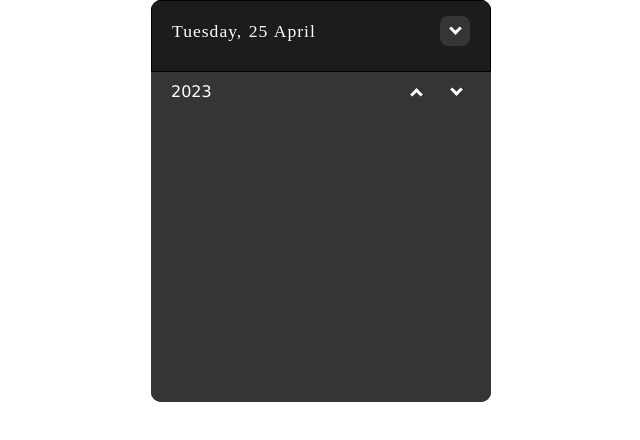
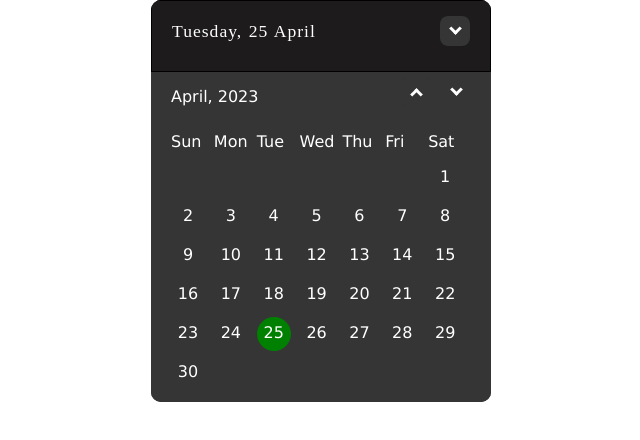
Before and after one commit to lusifer65/Windows_Calender, a React app: page / in a window 1280 px wide. Both pictures are taken after a click on the button 774 px from the left and 31 px from the top of the page. Shown: the whole page, without its empty margins (319-959 px from the left). Built offline with nearby package versions, Linux system fonts and the light colour scheme.

Commit message:
state management using react-redux

```diff
--- a/App.js
+++ b/App.js
@@ -1,32 +1,21 @@
-import React, { useState } from "react";
+import React from "react";
 import ReactDOM from "react-dom/client";
-import Month from "./Component/card/Card";
-import { DaysInMonth, weekDays } from "./constant";
-
+import { Provider } from "react-redux";
+import Card from "./Component/card/Card";
+import Year from "./Component/Display/Year";
+import TitleBar from "./Component/DisplayOption/TitleBar";
+import store from "./redux/Store";
 import "./style.css";
-import Display from "./Component/DisplayBlock/Display";
 
 const App = () => {
-  let date = new Date();
-  const [isOpen, setOpen] = useState(false);
   return (
-    <div className="container">
-      <div className="currentDate">
-        <p>
-          {weekDays[date.getDay()]}, {date.getDate() + " "}
-          {Object.keys(DaysInMonth)[date.getMonth()]}
-        </p>
-        <button
-          onClick={() => {
-            setOpen(!isOpen);
-          }}
-        >
-          <i className={`arrow ${isOpen ? "down" : "up"}`}></i>
-        </button>
+    <Provider store={store}>
+      <div className="container">
+        <TitleBar />
+        <Card />
+        <Year />
       </div>
-      {/* <Month isOpen={isOpen} /> */}
-      <Display isOpen={isOpen}/>
-    </div>
+    </Provider>
   );
 };
 
--- /dev/null
+++ b/Component/Display/Year.js
@@ -0,0 +1,16 @@
+import React, { useEffect, useState } from 'react'
+
+const Year = () => {
+
+    const [year,setYear]=useState("");
+    useEffect(()=>{
+        let date=new Date()
+        setYear(date.getFullYear())
+    },[])
+
+  return (
+    <div>{Year}</div>
+  )
+}
+
+export default Year
--- a/Component/DisplayBlock/Display.js
+++ b/Component/DisplayBlock/Display.js
@@ -1,15 +1,45 @@
 import React, { useState } from "react";
 import "./displayStyle.css";
 import { DaysInMonth } from "../../constant";
+import { useDispatch, useSelector } from "react-redux";
 
 const Display = () => {
-  const [year, setYear] = useState(2023);
+  const year = useSelector((state) => state.year);
+  const dispatch = useDispatch();
   let months = Object.keys(DaysInMonth);
-  const changeYear = (value) => {
-    setYear(year + value);
-  };
 
   const DisplayMonth = () => (
+    <>
+      <div className="month">
+        <p className="paraWithCursor">{year}</p>
+        <div className="btn">
+          <button
+            onClick={() => {
+              changeYear(-1);
+            }}
+          >
+            <i className="arrow up"></i>
+          </button>
+          <button
+            onClick={() => {
+              changeYear(1);
+            }}
+          >
+            <i className="arrow down"></i>
+          </button>
+        </div>
+      </div>
+      <div className="allMonth">
+        {months.map((item, index) => (
+          <div onClick={() => {}}>
+            <p>{item.substring(0, 3)}</p>
+          </div>
+        ))}
+      </div>
+    </>
+  );
+
+  const DisplayYear = () => (
     <>
       <div className="month">
         <p>{year}</p>
@@ -19,56 +49,24 @@ const Display = () => {
               changeYear(-1);
             }}
           >
-            <i class="arrow up"></i>
+            <i className="arrow up"></i>
           </button>
           <button
             onClick={() => {
               changeYear(1);
             }}
           >
-            <i class="arrow down"></i>
+            <i className="arrow down"></i>
           </button>
         </div>
       </div>
-      <div className="allMonth">
-        {months.map((item) => (
-          <div>
-            <p>{item.substring(0, 3)}</p>
-          </div>
-        ))}
-      </div>
+      <div className="allMonth"></div>
     </>
   );
 
-  const DisplayYear=()=>(
-    <><div className="month">
-    <p>{year}</p>
-    <div className="btn">
-      <button
-        onClick={() => {
-          changeYear(-1);
-        }}
-      >
-        <i class="arrow up"></i>
-      </button>
-      <button
-        onClick={() => {
-          changeYear(1);
-        }}
-      >
-        <i class="arrow down"></i>
-      </button>
-    </div>
-  </div>
-  <div className="allMonth">
-
-  </div>
-</>
-  )
-
   return (
     <div className="box">
-      <DisplayYear/>
+      <DisplayMonth />
     </div>
   );
 };
--- /dev/null
+++ b/Component/DisplayOption/Months.js
@@ -0,0 +1 @@
+//display month
--- /dev/null
+++ b/Component/DisplayOption/MonthsDate.js
@@ -0,0 +1,32 @@
+//use to display the date
+
+import { DaysInMonth } from "../../constant";
+
+import { isToday } from "../Utils";
+
+const MonthDate = ({ startDay, month, year }) => {
+  const months = Object.keys(DaysInMonth);
+  return (
+    <div className="date">
+      {Array.from(Array(DaysInMonth[months[month]] + startDay).keys()).map(
+        (element, index) => {
+          if (startDay > index) {
+            return <span key={index}></span>;
+          }
+          return (
+            <p
+              id={`${
+                isToday(element - startDay + 1, month, year) ? "circle" : ""
+              }`}
+              key={index}
+            >
+              {element - startDay + 1}
+            </p>
+          );
+        }
+      )}
+    </div>
+  );
+};
+
+export default MonthDate;
--- /dev/null
+++ b/Component/DisplayOption/TitleBar.js
@@ -0,0 +1,31 @@
+import React from "react";
+import { useSelector, useDispatch } from "react-redux";
+
+import { DaysInMonth, weekDays } from "../../constant";
+import { DisplayCalender } from "../../redux/action";
+
+const TitleBar = () => {
+  let date = new Date();
+
+  const dispatch = useDispatch();
+
+  const isOpen = useSelector((state) => state.isOpen);
+
+  return (
+    <div className="currentDate">
+      <p>
+        {weekDays[date.getDay()]}, {date.getDate() + " "}
+        {Object.keys(DaysInMonth)[date.getMonth()]}
+      </p>
+      <button
+        onClick={() => {
+          dispatch(DisplayCalender());
+        }}
+      >
+        <i className={`arrow ${isOpen ? "down" : "up"}`}></i>
+      </button>
+    </div>
+  );
+};
+
+export default TitleBar;
--- /dev/null
+++ b/Component/Utils.js
@@ -0,0 +1,11 @@
+
+
+// for checking date
+export const isToday = (date,month,year) => {
+  let currentDate = new Date();
+  return (
+    currentDate.getDate() === date &&
+    currentDate.getMonth() === month &&
+    currentDate.getFullYear() === year
+  );
+};
--- a/Component/card/Card.js
+++ b/Component/card/Card.js
@@ -1,52 +1,48 @@
 import React, { useEffect, useState } from "react";
+import { useDispatch, useSelector } from "react-redux";
+
+import "./CardStyle.css";
 
 import { DaysInMonth, weekDays } from "../../constant";
-import "./CardStyle.css";
+import { changeDate, DisplayType } from "../../redux/action";
+import Display from "../DisplayBlock/Display";
+import MonthDate from "../DisplayOption/MonthsDate";
 
-const Month = ({ isOpen }) => {
-  const [currentMonth, setCurrentMonth] = useState(0);
-  const [currentYear, setCurrentYear] = useState(0);
+const Card = () => {
   const [startDay, setStartDay] = useState(0);
 
-  useEffect(() => {
-    const date = new Date();
-    setCurrentMonth(date.getMonth());
-    setCurrentYear(date.getFullYear());
-  }, []);
+  const months = Object.keys(DaysInMonth);
+
+  const {
+    isOpen,
+    pageType,
+    month: currentMonth,
+    year: currentYear,
+  } = useSelector((state) => state);
+
+  const dispatch = useDispatch();
 
   useEffect(() => {
     setStartDay(
-      new Date(`${parseInt(currentMonth) + 1}/01/${currentYear}`).getDay()
+      new Date(
+        `${parseInt(currentMonth) + 1}/01/${parseInt(currentYear)}`
+      ).getDay()
     );
   }, [currentYear, currentMonth]);
-
-  const months = Object.keys(DaysInMonth);
 
   //for month change by arrow
   const changeMonth = (value) => {
     if (currentMonth == 0 && value == -1) {
-      setCurrentMonth(11);
-      setCurrentYear(currentYear - 1);
+      dispatch(changeDate(11, currentYear - 1));
     } else if (currentMonth == 11 && value == 1) {
-      setCurrentMonth(0);
-      setCurrentYear(currentYear + 1);
+      dispatch(changeDate(0, currentYear + 1));
     } else {
-      setCurrentMonth(currentMonth + value);
+      dispatch(changeDate(currentMonth + value, currentYear));
     }
   };
 
-  // for checking date
-  const isToday = (date) => {
-    let currentDate = new Date();
-    return (
-      currentDate.getDate() === date &&
-      currentDate.getMonth() === currentMonth &&
-      currentDate.getFullYear() === currentYear
-    );
-  };
-
   //use to display week
-  const WeekDays = () => (
+  const Weeks = () => (
     <div className="weeks">
       {weekDays.map((day, index) => (
         <p key={index}>{day.substring(0, 3)}</p>
@@ -54,34 +50,26 @@ const Month = ({ isOpen }) => {
     </div>
   );
 
-  //use to display the date
-  const MonthDate = () => (
-    <div className="date">
-      {Array.from(
-        Array(DaysInMonth[months[currentMonth]] + startDay).keys()
-      ).map((element, index) => {
-        if (startDay > index) {
-          return <span key={index}></span>;
-        }
-        return (
-          <p
-            id={`${isToday(element - startDay + 1) ? "circle" : ""}`}
-            key={index}
-          >
-            {element - startDay + 1}
-          </p>
-        );
-      })}
-    </div>
-  );
-
   if (!isOpen) {
     return <React.Fragment></React.Fragment>;
   }
+
+  if (pageType === "month") {
+    return <Display />;
+  }
+  if (pageType === "year") {
+    return <h1>year</h1>;
+  }
+
   return (
     <div className="current">
       <div className="month">
-        <p>
+        <p
+          className="paraWithCursor"
+          onClick={() => {
+            dispatch(DisplayType("month"));
+          }}
+        >
           {months[currentMonth]}, {currentYear}
         </p>
         <div className="btn">
@@ -90,23 +78,27 @@ const Month = ({ isOpen }) => {
               changeMonth(-1);
             }}
           >
-            <i class="arrow up"></i>
+            <i className="arrow up"></i>
           </button>
           <button
             onClick={() => {
               changeMonth(1);
             }}
           >
-            <i class="arrow down"></i>
+            <i className="arrow down"></i>
           </button>
         </div>
       </div>
       <div className="dateBox">
-        <WeekDays />
-        <MonthDate />
+        <Weeks />
+        <MonthDate
+          startDay={startDay}
+          month={currentMonth}
+          year={currentYear}
+        />
       </div>
     </div>
   );
 };
 
-export default Month;
+export default Card;
--- a/Component/card/CardStyle.css
+++ b/Component/card/CardStyle.css
@@ -27,6 +27,17 @@
   padding: 10px 20px;
 }
 
+.paraWithCursor {
+  width: 100%;
+  box-sizing: border-box;
+  border-radius: 10px;
+  margin-left: -5px;
+  padding: 5px;
+}
+
+.paraWithCursor:hover {
+  background-color: rgba(87, 86, 88, 0.623);
+}
 .current .month .btn {
   display: flex;
   gap: 10px;
@@ -59,12 +70,12 @@
   box-sizing: content-box;
   border-radius: 50%;
 }
-  .dateBox .date p:hover{
+.dateBox .date p:hover {
   background-color: rgb(64, 87, 64);
   cursor: default;
 }
 
-  #circle{
+#circle {
   background-color: green;
   border-radius: 50%;
 }
--- a/package.json
+++ b/package.json
@@ -4,13 +4,15 @@
   "description": "Calender App",
   "scripts": {
     "test": "echo \"Error: no test specified\" && exit 1",
-    "start":"parcel index.html"
+    "start": "parcel index.html"
   },
   "author": "akash",
   "license": "ISC",
   "dependencies": {
     "react": "^18.2.0",
-    "react-dom": "^18.2.0"
+    "react-dom": "^18.2.0",
+    "react-redux": "^8.0.5",
+    "redux": "^4.2.1"
   },
   "devDependencies": {
     "parcel": "^2.8.3",
--- /dev/null
+++ b/redux/Reducer.js
@@ -0,0 +1,35 @@
+const date = new Date();
+
+const intialState = {
+  isOpen: false,
+  pageType: "date",
+  month: date.getMonth(),
+  year: date.getFullYear(),
+};
+
+const reducer = (state = intialState, action) => {
+  switch (action.type) {
+    case "PAGE_CHANGE":
+      return { ...state, pageType: action.payload };
+
+    case "CHANGE_DATE":
+      return {
+        ...state,
+        year: action.payload.year,
+        month: action.payload.month,
+      };
+
+    case "DISPLAY_OPTION": {
+      return {
+        ...state,
+        pageType: state.isOpen ? "date" : state.pageType,
+        isOpen: !state.isOpen,
+      };
+    }
+
+    default:
+      return state;
+  }
+};
+
+export default reducer;
--- /dev/null
+++ b/redux/Store.js
@@ -0,0 +1,5 @@
+import { createStore } from 'redux';
+import reducer from './Reducer';
+const store = createStore(reducer);
+console.log("stroe",store.getState());
+export default store;
--- /dev/null
+++ b/redux/action.js
@@ -0,0 +1,19 @@
+export function DisplayType(pageType) {
+  return {
+    type: "PAGE_CHANGE",
+    payload: pageType,
+  };
+}
+
+export function changeDate(month, year) {
+  return {
+    type: "CHANGE_DATE",
+    payload: { month: month, year: year },
+  };
+}
+
+export const DisplayCalender = () => {
+  return {
+    type: "DISPLAY_OPTION",
+  };
+};
--- a/style.css
+++ b/style.css
@@ -4,6 +4,10 @@
   box-sizing: border-box;
   color: white;
   font-family: "Geneva", Verdana, sans-serif;
+}
+
+p{
+  cursor: default;
 }
 
 .container {
```
Also changed, not shown: Component/Month.js (added, +134 -0 lines), 1 other file. Lines whose indentation alone changed are shown as unchanged.
